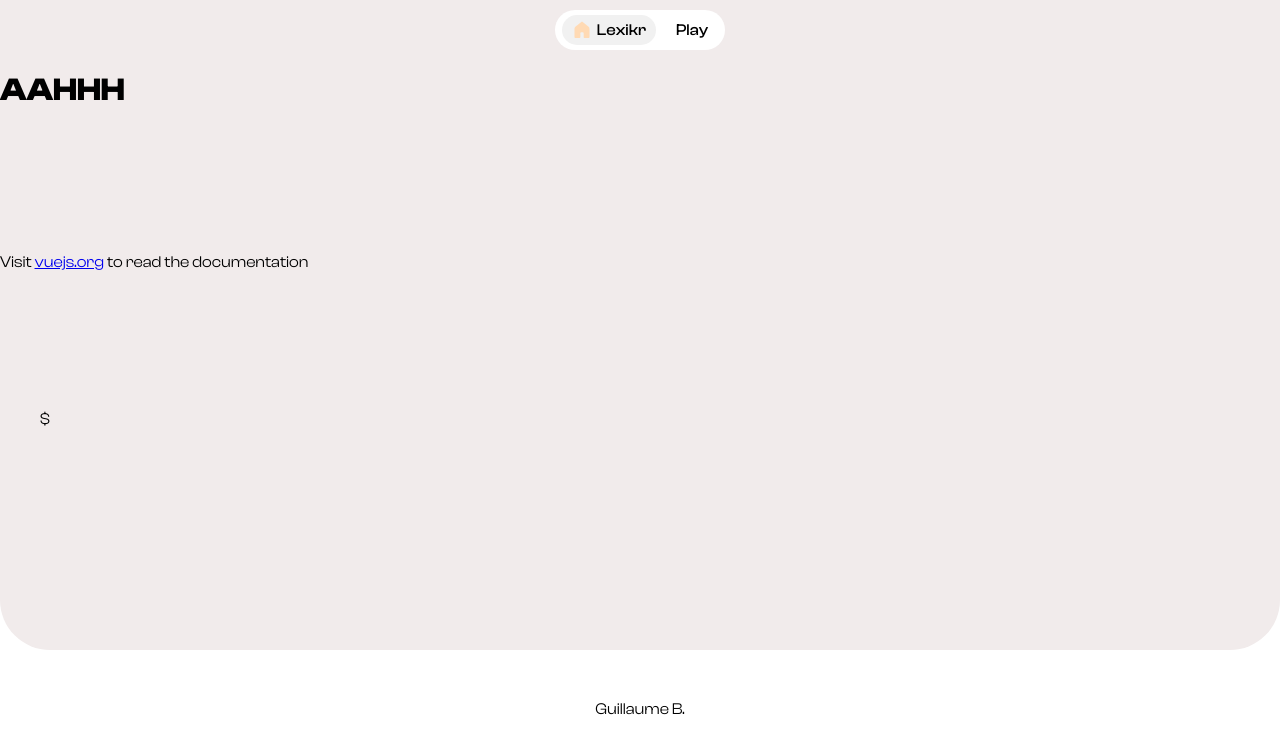
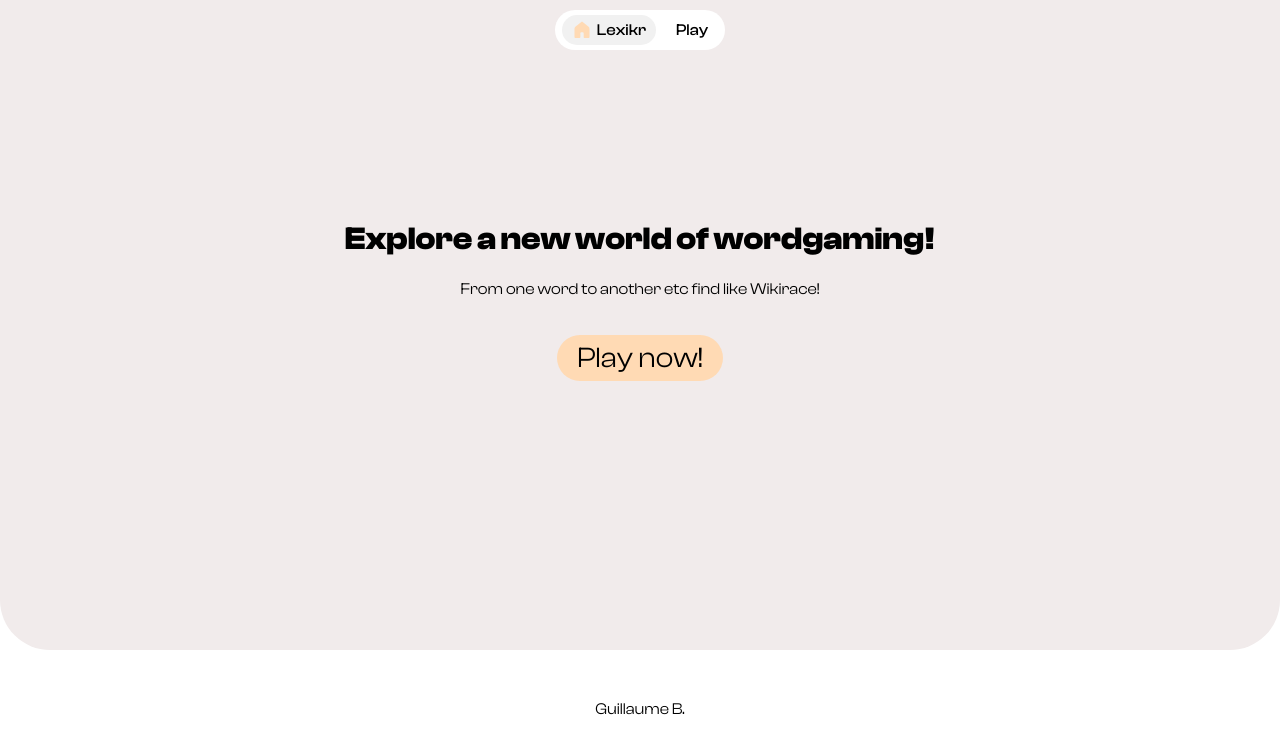
Before and after one commit to Akiliyh/IMACVue, a JavaScript app: page / in a window 1280 px wide. Shown: the top 754 px of the page. Built offline with nearby package versions, Linux system fonts and the light colour scheme.

Commit message:
feat: added homepage

```diff
--- a/src/components/CongratsComp.vue
+++ b/src/components/CongratsComp.vue
@@ -48,7 +48,7 @@ const props = defineProps({
   <FireworksComp v-if="isGameOver"></FireworksComp>
 </template>
 
-<style lang="scss">
+<style lang="scss" scoped>
 .congrats-dialog {
   z-index: 2;
   position: fixed;
--- a/src/components/DropdownButton.vue
+++ b/src/components/DropdownButton.vue
@@ -45,7 +45,7 @@ const filteredItems = computed(() => {
   <div v-if="isOpen" class="fallback-screen" @click="toggleDropdown"></div>
 </template>
 
-<style lang="scss">
+<style lang="scss" scoped>
 .dropbtn {
   background-color: $subtle-mandarin;
   // color: white;
--- a/src/components/FireworksComp.vue
+++ b/src/components/FireworksComp.vue
@@ -10,7 +10,7 @@
 
 
 
-<style lang="scss">
+<style lang="scss" scoped>
 // courtesy of Eddie Lin Codepen
 
 @use 'sass:math';
--- a/src/components/FooterComp.vue
+++ b/src/components/FooterComp.vue
@@ -11,7 +11,7 @@
   </footer>
 </template>
 
-<style lang="scss">
+<style lang="scss" scoped>
 .footer {
   position: static;
   left: 0;
--- a/src/components/NavComp.vue
+++ b/src/components/NavComp.vue
@@ -24,7 +24,7 @@ const isGame = computed(() => route.path === '/game')
   </nav>
 </template>
 
-<style lang="scss">
+<style lang="scss" scoped>
 nav {
   margin-left: auto;
   margin-right: auto;
--- a/src/components/WordCard.vue
+++ b/src/components/WordCard.vue
@@ -21,7 +21,7 @@ const isMobileScreen = useMediaQuery('(max-width: 768px)')
   </div>
 </template>
 
-<style lang="scss">
+<style lang="scss" scoped>
 .word {
   background-color: $primary-color;
   padding: 20px;
--- a/src/components/WordDefinition.vue
+++ b/src/components/WordDefinition.vue
@@ -48,7 +48,7 @@ const toggleModal = async () => {
   </Teleport>
 </template>
 
-<style lang="scss">
+<style lang="scss" scoped>
 .dialog {
   z-index: 2;
   position: fixed;
--- a/src/pages/HomePage.vue
+++ b/src/pages/HomePage.vue
@@ -1,14 +1,97 @@
-<script setup></script>
+<script setup>
+
+const pb = JSON.parse(localStorage.getItem('lexikr-pb'))
+
+</script>
 
 <template>
-  <h1>AAHHH</h1>
-  <p>
-    Visit <a href="https://vuejs.org/" target="_blank" rel="noopener">vuejs.org</a> to read the
-    documentation
-  </p>
-  <ul>
-    $
-  </ul>
+  <div class="home">
+    <h1>Explore a new world of wordgaming!</h1>
+    <p>
+      From one word to another etc find like Wikirace!
+    </p>
+
+    <div class="content">
+
+      <button>
+        <a href="/game">Play now!</a>
+      </button>
+
+      <div v-if="pb">
+        <span>Your personal record:</span>
+        <div class="pb-section">
+          <!-- crown -->
+          <svg width="12px" height="12px" viewBox="0 0 24 24" fill="none" xmlns="http://www.w3.org/2000/svg">
+            <path
+              d="M21.609 13.5616L21.8382 11.1263C22.0182 9.2137 22.1082 8.25739 21.781 7.86207C21.604 7.64823 21.3633 7.5172 21.106 7.4946C20.6303 7.45282 20.0329 8.1329 18.8381 9.49307C18.2202 10.1965 17.9113 10.5482 17.5666 10.6027C17.3757 10.6328 17.1811 10.6018 17.0047 10.5131C16.6865 10.3529 16.4743 9.91812 16.0499 9.04851L13.8131 4.46485C13.0112 2.82162 12.6102 2 12 2C11.3898 2 10.9888 2.82162 10.1869 4.46486L7.95007 9.04852C7.5257 9.91812 7.31351 10.3529 6.99526 10.5131C6.81892 10.6018 6.62434 10.6328 6.43337 10.6027C6.08872 10.5482 5.77977 10.1965 5.16187 9.49307C3.96708 8.1329 3.36968 7.45282 2.89399 7.4946C2.63666 7.5172 2.39598 7.64823 2.21899 7.86207C1.8918 8.25739 1.9818 9.2137 2.16181 11.1263L2.391 13.5616C2.76865 17.5742 2.95748 19.5805 4.14009 20.7902C5.32271 22 7.09517 22 10.6401 22H13.3599C16.9048 22 18.6773 22 19.8599 20.7902C21.0425 19.5805 21.2313 17.5742 21.609 13.5616Z"
+              fill="#1C274C" />
+          </svg>
+
+          <span class="info">steps:</span>
+          <span>{{ pb.guessedWords }}</span>
+          <span class="info">date:</span>
+          <span>{{ new Date(pb.finishedAt).toLocaleDateString() }}</span>
+        </div>
+      </div>
+    </div>
+  </div>
 </template>
 
-<style scoped></style>
+<style scoped lang="scss">
+.home {
+  width: 95%;
+  height: 100%;
+  margin-left: auto;
+  margin-right: auto;
+  text-align: center;
+  margin-top: auto;
+  margin-bottom: auto;
+
+  .info {
+    font-size: .8rem;
+  }
+}
+
+button {
+  font-size: 1.8rem;
+  cursor: pointer;
+  background-color: $subtle-peach;
+  border-radius: 50px;
+  padding: 5px 20px;
+  border: none;
+  transition: .1s ease-out;
+
+  &:hover {
+    background-color: $subtle-orange;
+    font-weight: 600;
+  }
+
+  a {
+    text-decoration: none;
+    color: black;
+  }
+}
+
+.content {
+  display: flex;
+  padding: 20px;
+  flex-direction: column;
+  width: fit-content;
+  justify-content: center;
+  margin-left: auto;
+  margin-right: auto;
+}
+
+.pb-section {
+  padding: 5px 10px;
+  background-color: $subtle-azur;
+  margin: 20px;
+  border-radius: 50px;
+  width: fit-content;
+  margin-left: auto;
+  margin-right: auto;
+  display: flex;
+  gap: 5px;
+  align-items: center;
+}
+</style>
--- a/src/pages/WordGame.vue
+++ b/src/pages/WordGame.vue
@@ -144,36 +144,29 @@ const filteredWords = computed(() => {
 })
 
 const checkGameOver = computed(() => {
-  return guessedWords.value[guessedWords.value.length - 1] === destWord.value.word
+  return (guessedWords.value.length > 2) ? true : false;
+  // debug
+  // return guessedWords.value[guessedWords.value.length - 1] === destWord.value.word
 })
 
-localStorage.clear()
+// here if it's over and better pb we store the pb in localstorage
 
-watch(
-  checkGameOver,
-  (isOver) => {
-    if (isOver) {
-      console.log(JSON.parse(localStorage.getItem('lexikr-pb')));
-      const data = {
-        guessedWords: guessedWords.value.length,
-        firstWord: firstWord.value,
-        destWord: destWord.value,
-        finishedAt: Date.now(),
-      }
+watch(checkGameOver, (isOver) => {
+  if (!isOver) return
 
-      if (!JSON.parse(localStorage.getItem('lexikr-pb'))) {
-        localStorage.setItem('lexikr-pb', JSON.stringify(data))
-        return
-      }
-      if (JSON.parse(localStorage.getItem('lexikr-pb')).guessedWords > guessedWords.value.length) {
+  const prev = JSON.parse(localStorage.getItem('lexikr-pb'))
 
+  const data = {
+    guessedWords: guessedWords.value.length,
+    firstWord: firstWord.value.word,
+    destWord: destWord.value.word,
+    finishedAt: Date.now(),
+  }
 
-
-        localStorage.setItem('lexikr-pb', JSON.stringify(data))
-      }
-    }
+  if (!prev || prev.guessedWords > guessedWords.value.length) {
+    localStorage.setItem('lexikr-pb', JSON.stringify(data))
   }
-)
+})
 
 
 </script>
@@ -228,7 +221,7 @@ watch(
       :switchWord="switchWord"></WordCard>
   </div>
 
-  <CongratsComp :isGameOver="guessedWords.length > 2" :guessedWords="guessedWords" :restartGame="restartGame">
+  <CongratsComp :isGameOver="checkGameOver" :guessedWords="guessedWords" :restartGame="restartGame">
   </CongratsComp>
 </template>
 
```
Also changed, not shown: src/pages/HighscorePage.vue (added).
